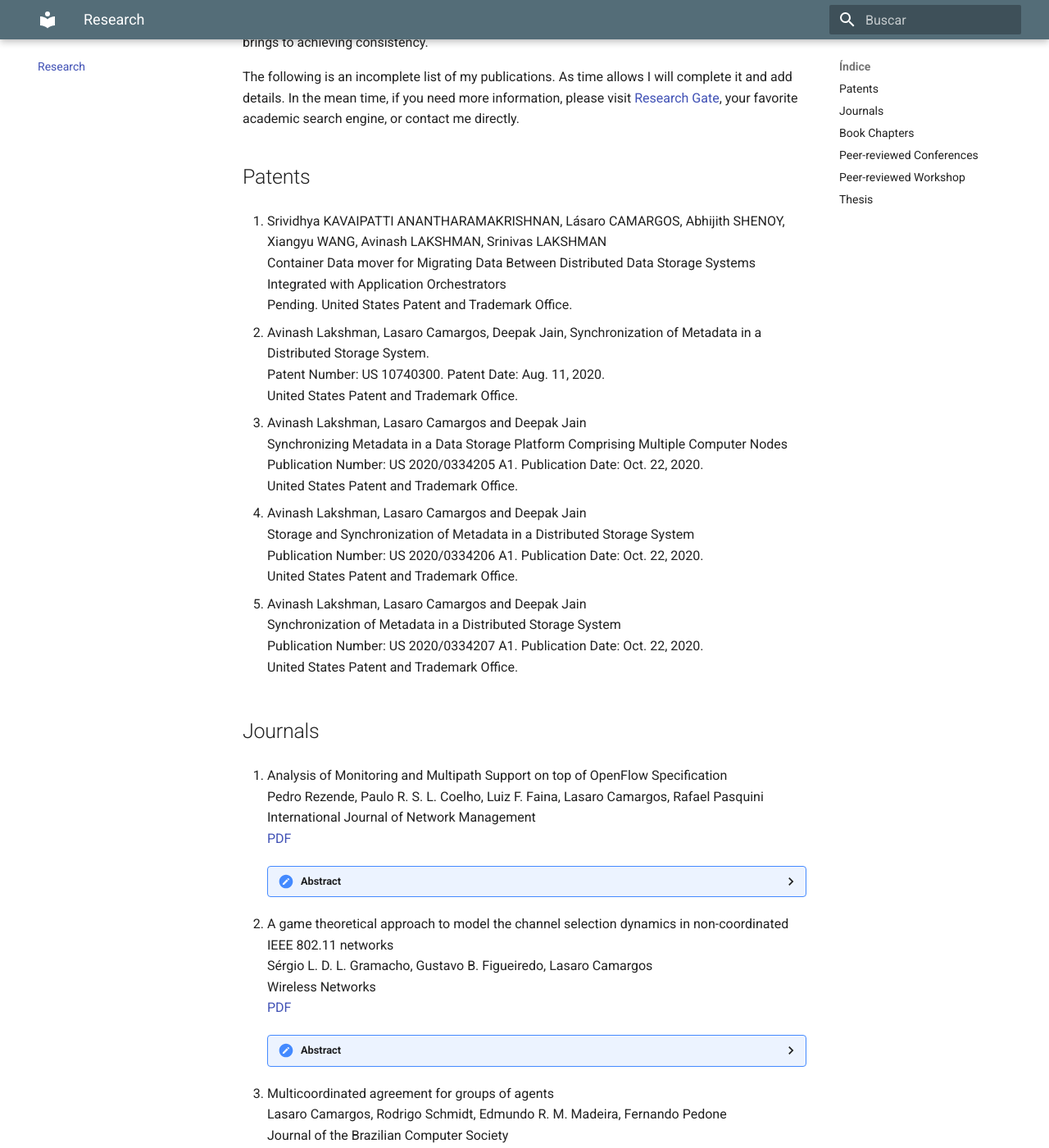
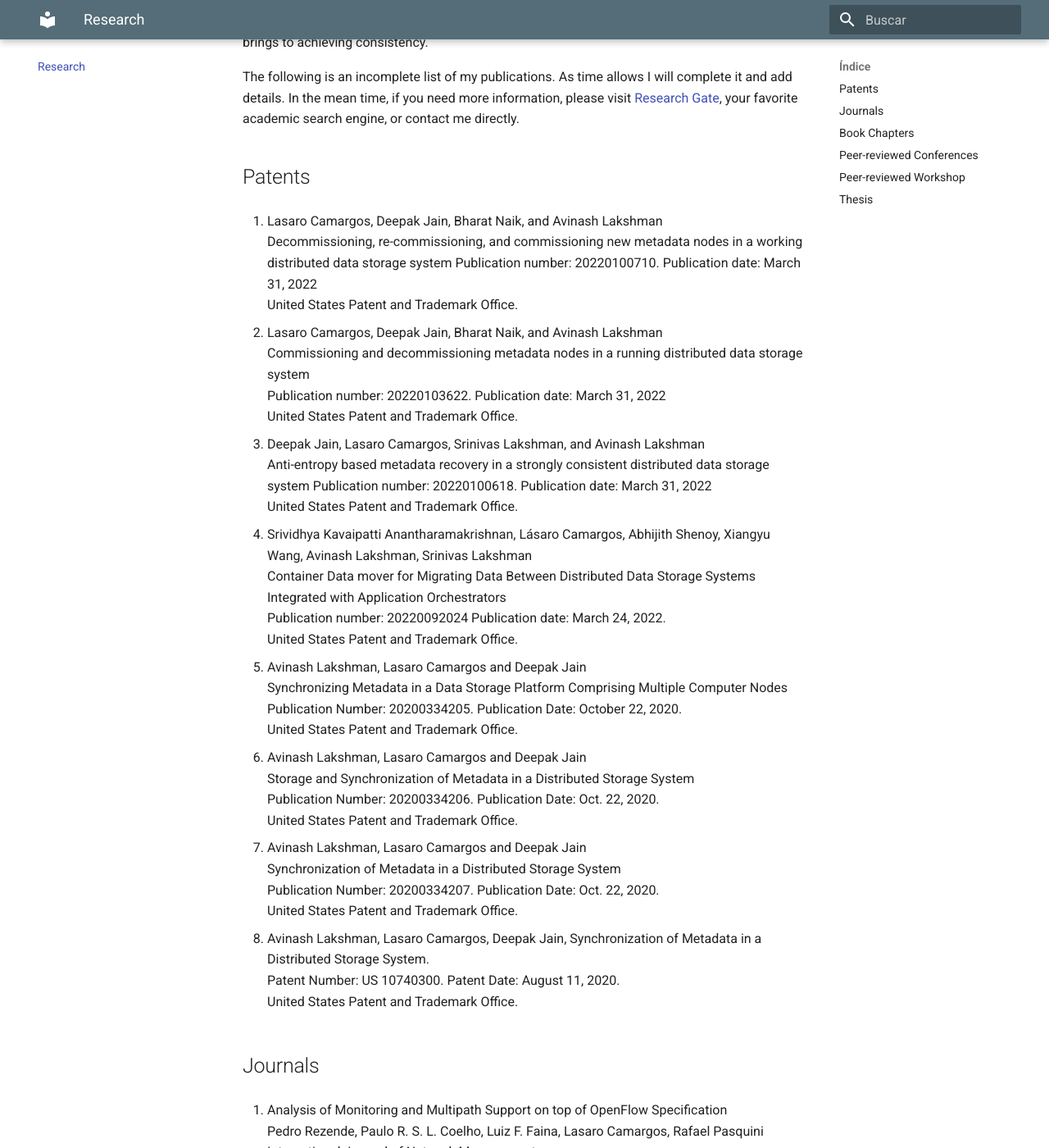
Before and after one commit to lasarojc/lasarojc.github.io, an MkDocs documentation site: the page built from docs/publications/index.md, in a window 1280 px wide and 1400 px high, scrolled down 265 px. Shown: the whole window at 82% size. Built offline with MkDocs 1.6.1 and Material for MkDocs 9.7.7, drawn with Linux system fonts in a browser that asks for light colours.

Commit message:
atualizando patentes

```diff
--- a/docs/publications/index.md
+++ b/docs/publications/index.md
@@ -6,42 +6,47 @@ As time allows I will complete it and add details.
 In the mean time, if you need more information, please visit [Research Gate](http://www.google.com/url?q=http%3A%2F%2Fwww.researchgate.net%2Fprofile%2FLasaro_Camargos&sa=D&sntz=1&usg=AFQjCNF3tgNGeYe1XaW89jbOEm9fBRY-0g), your favorite academic search engine, or contact me directly.
 
 ## Patents
-5. Srividhya KAVAIPATTI ANANTHARAMAKRISHNAN, Lásaro CAMARGOS, Abhijith SHENOY, Xiangyu WANG, Avinash LAKSHMAN, Srinivas LAKSHMAN
+
+1. Lasaro Camargos, Deepak Jain, Bharat Naik, and Avinash Lakshman
+    Decommissioning, re-commissioning, and commissioning new metadata nodes in a working distributed data storage system
+    Publication number: 20220100710. Publication date: March 31, 2022
+    United States Patent and Trademark Office.
+
+1. Lasaro Camargos, Deepak Jain, Bharat Naik, and Avinash Lakshman
+    Commissioning and decommissioning metadata nodes in a running distributed data storage system
+    Publication number: 20220103622. Publication date: March 31, 2022
+    United States Patent and Trademark Office.
+
+1. Deepak Jain, Lasaro Camargos, Srinivas Lakshman, and Avinash Lakshman
+    Anti-entropy based metadata recovery in a strongly consistent distributed data storage system
+    Publication number: 20220100618. Publication date: March 31, 2022
+    United States Patent and Trademark Office.
+
+1. Srividhya Kavaipatti Anantharamakrishnan, Lásaro Camargos, Abhijith Shenoy, Xiangyu Wang, Avinash Lakshman, Srinivas Lakshman
      Container Data mover for Migrating Data Between Distributed Data Storage Systems Integrated with Application Orchestrators
-     Pending. United States Patent and Trademark Office.
+     Publication number: 20220092024 Publication date: March 24, 2022.
+     United States Patent and Trademark Office.
+
+
+1. Avinash Lakshman, Lasaro Camargos and Deepak Jain
+        Synchronizing Metadata in a Data Storage Platform Comprising Multiple Computer Nodes
+        Publication Number: 20200334205.    Publication Date: October 22, 2020.
+        United States Patent and Trademark Office.
+
+1. Avinash Lakshman, Lasaro Camargos and Deepak Jain
+        Storage and Synchronization of Metadata in a Distributed Storage System
+        Publication Number: 20200334206.    Publication Date: Oct. 22, 2020.
+        United States Patent and Trademark Office.
+
+1. Avinash Lakshman, Lasaro Camargos and Deepak Jain
+        Synchronization of Metadata in a Distributed Storage System
+        Publication Number: 20200334207.    Publication Date: Oct. 22, 2020.
+        United States Patent and Trademark Office.
 
 1. Avinash Lakshman, Lasaro Camargos, Deepak Jain,
     Synchronization of Metadata in a Distributed Storage System.
-    Patent Number: US 10740300.    Patent Date: Aug. 11, 2020.
+    Patent Number: US 10740300.    Patent Date: August 11, 2020.
     United States Patent and Trademark Office.
-
-1. Avinash Lakshman, Lasaro Camargos and Deepak Jain
-    Synchronizing Metadata in a Data Storage Platform Comprising Multiple Computer Nodes
-    Publication Number: US 2020/0334205 A1.    Publication Date: Oct. 22, 2020.
-    United States Patent and Trademark Office.
-
-1. Avinash Lakshman, Lasaro Camargos and Deepak Jain
-    Storage and Synchronization of Metadata in a Distributed Storage System
-    Publication Number: US 2020/0334206 A1.    Publication Date: Oct. 22, 2020.
-    United States Patent and Trademark Office.
-
-1. Avinash Lakshman, Lasaro Camargos and Deepak Jain
-   Synchronization of Metadata in a Distributed Storage System
-    Publication Number: US 2020/0334207 A1.    Publication Date: Oct. 22, 2020.
-    United States Patent and Trademark Office.
-
-<!-- 2. Deepak JAIN, Lasaro CAMARGOS, Srinivas LAKSHMAN, and Avinash LAKSHMAN
-    ANTI ENTROPY BASED METADATA RECOVERY IN A STRONGLY CONSISTENT DISTRIBUTED DATA STORAGE SYSTEM.
-    Pending. United States Patent and Trademark Office.
-
-3. Lasaro CAMARGOS, Deepak JAIN, Bharat NAIK, and Avinash LAKSHMAN
-    DECOMMISSIONING, RE COMMISSIONING, AND COMMISSIONING NEW METADATA NODES IN A WORKING DISTRIBUTED DATA STORAGE SYSTEM
-    Pending. United States Patent and Trademark Office.
-
-4. Lasaro CAMARGOS, Deepak JAIN, Bharat NAIK, and Avinash LAKSHMAN
-    COMMISSIONING AND DECOMMISSIONING METADATA NODES IN A RUNNING DISTRIBUTED DATA STORAGE SYSTEM
-    Pending. United States Patent and Trademark Office.-->
-
 
 ## Journals
 
```
